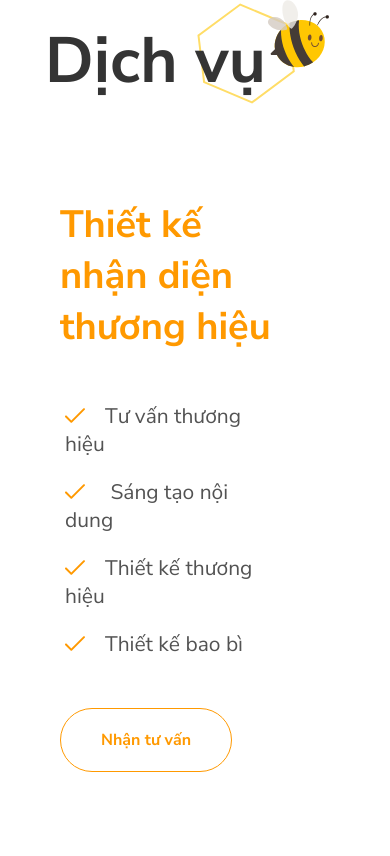
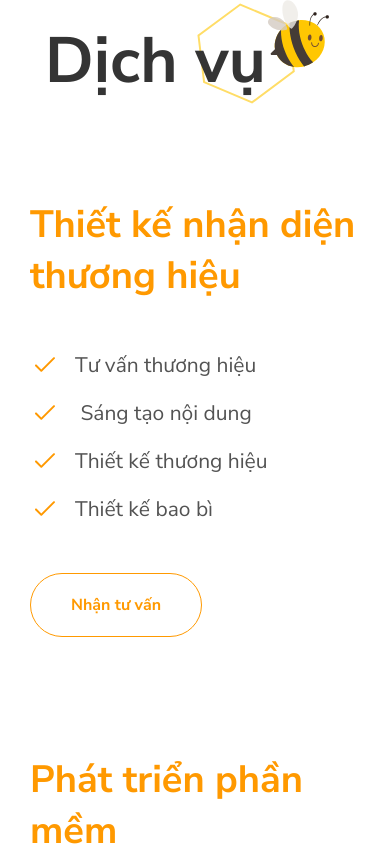
Before and after one commit to HHuy2000/beex-website, a Next.js app: page / in a window 390 px wide. Shown: the part 888-1744 px from the top of the page. Built offline with nearby package versions, Linux system fonts and the light colour scheme.

Commit message:
update css services

```diff
--- a/components/home/Services.module.css
+++ b/components/home/Services.module.css
@@ -95,7 +95,7 @@ li .imgvector{
        margin: auto;
     }
     .sectionmain{
-        margin-left: 0px;
+        margin:0px;
         padding-bottom: 60px;
     }
 }
@@ -111,20 +111,6 @@ li .imgvector{
         margin-bottom: 100px;
     }
 }
-@media  (max-width: 540px) {
-    .divone{
-        position: relative;
-        margin: 0px 53.609px;
-    }
-}
-@media  (max-width: 478px) {
-    .divonebutton {
-        margin: 0% 30%;
-   }
-   .divone {
-       margin: 0px 30px;
-   }
-}
 @media  (max-width: 321px) {
     h1.title{
         font-size: 55px;
```
